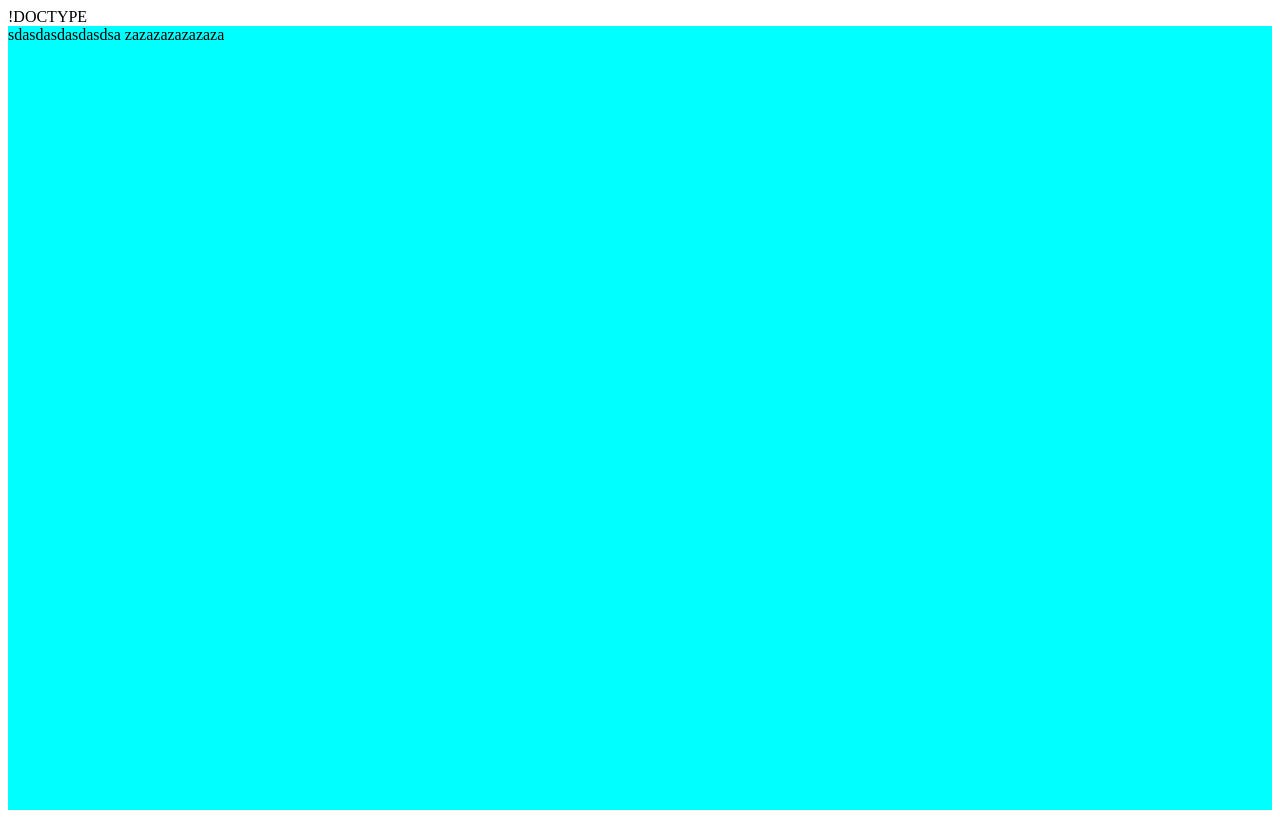
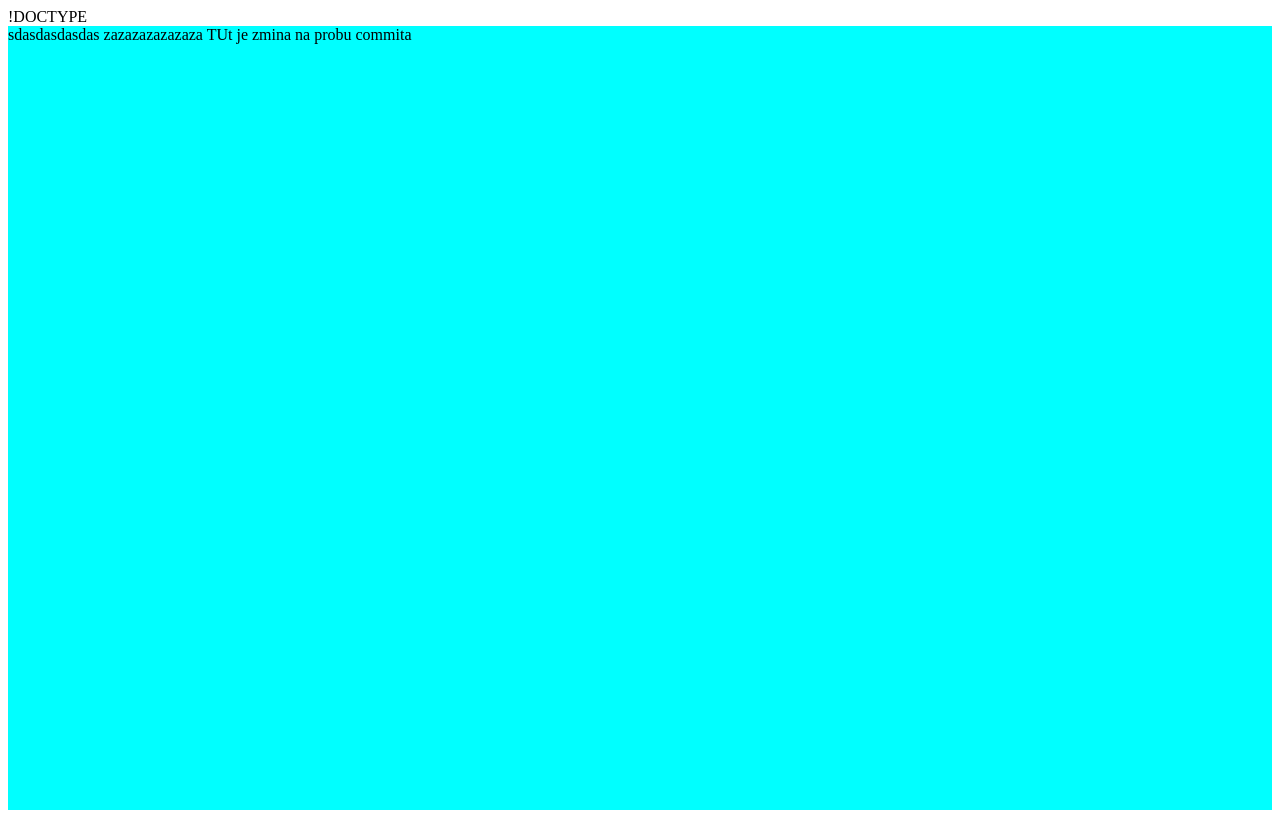
Before and after one commit to AndriyZaec/ROVA-proj, a plain HTML site: page index.html in a window 1280 px wide. Drawn offline with Linux system fonts and the light colour scheme.

Commit message:
Редагував та добавив рядок

```diff
--- a/index.html
+++ b/index.html
@@ -6,8 +6,9 @@
     </head>
     <body>
         <div style="width:100%;height:100%;background-color:aqua;">
-            sdasdasdasdasdsa
+            sdasdasdasdas
 	    zazazazazazaza
+		TUt je zmina na probu commita
         </div>
     </body>
 </html>
```
